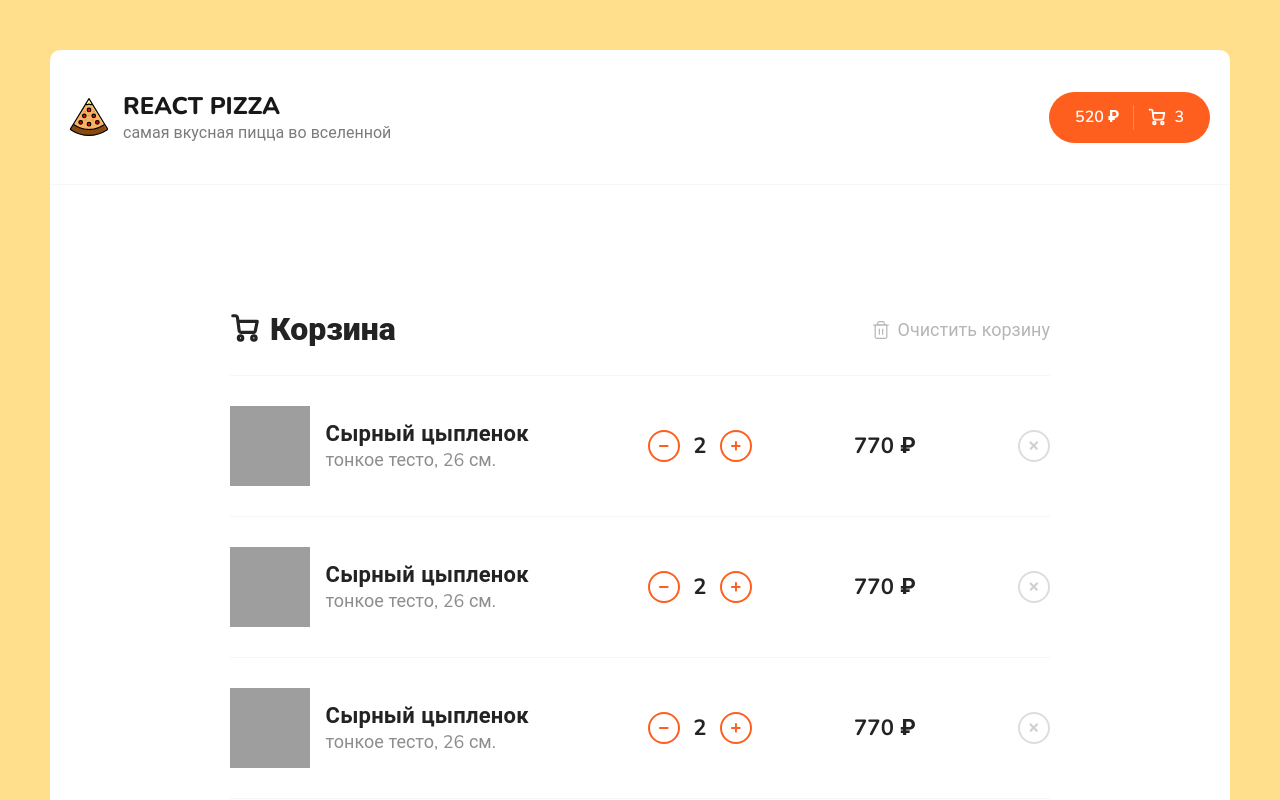
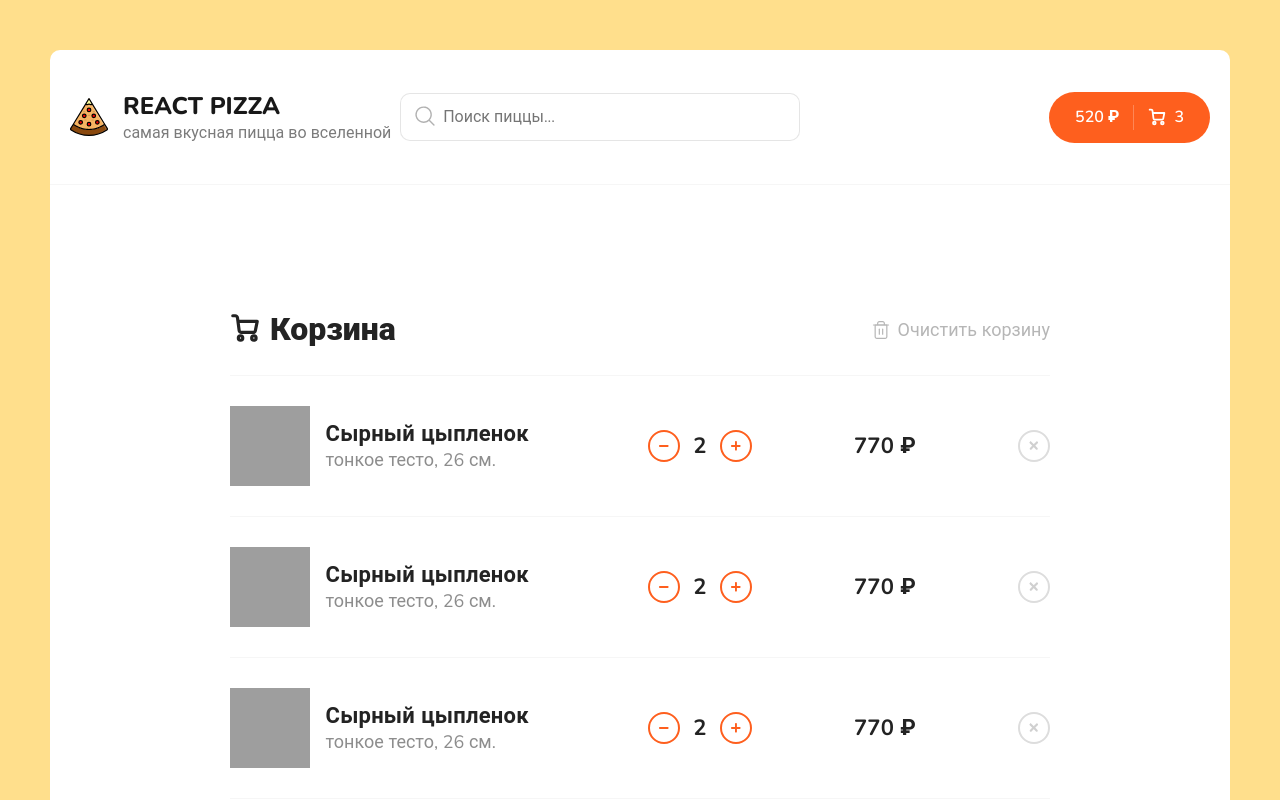
Before and after one commit to Abu-Hasan1988/react-pizza2, a React (Create React App) app: page /cart in a window 1280 px wide. Shown: the top 800 px of the page. Built offline with nearby package versions, Linux system fonts and the light colour scheme; grey boxes are pictures that could not be loaded.

Commit message:
реализоваль поиск через бэк

```diff
--- a/src/App.js
+++ b/src/App.js
@@ -11,15 +11,17 @@ import {Routes, Route } from 'react-router-dom';
 
 function App() {
 
-
+  const [searchValue, setSearchValue] = React.useState('');
+console.log(searchValue, 'input');
 
   return (
     <div className="wrapper">
-    <Header/>
+    <Header searchValue={searchValue} setSearchValue={setSearchValue} />
+
     <div className="content">
 
     <Routes>
-    <Route path="/" element={<Home/>}/>
+    <Route path="/" element={<Home searchValue={searchValue}/>}/>
     <Route path="/cart" element={<Cart/>}/>
     <Route path="*" element={<NotFound/>}/>
     </Routes>
--- a/src/components/Categories.jsx
+++ b/src/components/Categories.jsx
@@ -2,12 +2,8 @@ import React from "react"
 
 
 
-function Categories() {
+function Categories({value, onChangeCategory}) {
 
-const  [activeIndex, setActivIndex]=React.useState(0);
-const onClickCategories=(index)=>{
-  setActivIndex(index);
-}
 const categories=['Все','Мясные-Халал',  ' Гриль', 'Острые', 'Со Вкусом Казы', 'Додстеры'];
 
 
@@ -15,7 +11,7 @@ const categories=['Все','Мясные-Халал',  ' Гриль', 'Остр
   <div className="categories">
   <ul> {
   categories.map((Menu, i)=>(
-  <li  key={i} onClick={()=>onClickCategories(i)} className={activeIndex===i ? 'active' : ''}>{Menu}</li>))
+  <li  key={i} onClick={()=>onChangeCategory(i)} className={value===i ? 'active' : ''}>{Menu}</li>))
 
    }
 
--- a/src/components/Header.jsx
+++ b/src/components/Header.jsx
@@ -1,9 +1,9 @@
 import React from "react";
 import PizzaLogo from '../assets/img/pizza-logo.svg';
 import { Link } from "react-router-dom";
+import { Search } from "./Search";
 
-
-function Header() {
+function Header({searchValue, setSearchValue}) {
   return(
     <div className="header">
       <div className="container">
@@ -16,6 +16,8 @@ function Header() {
           </div>
         </div>
         </Link>
+
+        <Search searchValue={searchValue} setSearchValue={setSearchValue}/>
         <div className="header__cart">
           <Link to="/cart" className="button button--cart">
             <span>520 ₽</span>
--- /dev/null
+++ b/src/components/Search/Search.module.scss
@@ -0,0 +1,43 @@
+.root {
+  position: relative;
+  left:-120px;
+}
+
+
+
+
+.input {
+  border: 1px solid rgba(0, 0, 0, 0.1);
+  padding: 12px 20px;
+  padding-left: 42px;
+  width: 400px;
+  border-radius: 10px;
+  font-size: 16px;
+  &:focus {
+    border: 1px solid   rgba(0, 0, 0, 0.3);
+  }
+
+
+}
+
+.icon {
+width: 22px;
+height: 22px;
+opacity: 0.3;
+position: absolute;
+left: 14px;
+top: 12px;
+}
+
+.clearIcon {
+  width: 18px;
+  height: 18px;
+  opacity: 0.3;
+  position: absolute;
+  right: 15px;
+top: 15px;
+cursor: pointer;
+&:hover {
+  opacity: 0.8;
+}
+}
--- /dev/null
+++ b/src/components/Search/index.jsx
@@ -0,0 +1,20 @@
+import React from 'react';
+
+import styles from './Search.module.scss';
+
+export const Search =({searchValue, setSearchValue})=> {
+  return (
+   <div className={styles.root}>
+
+<svg className={styles.icon} viewBox="0 0 32 32" xmlns="http://www.w3.org/2000/svg"><title/><g id="search"><path d="M29.71,28.29l-6.5-6.5-.07,0a12,12,0,1,0-1.39,1.39s0,.05,0,.07l6.5,6.5a1,1,0,0,0,1.42,0A1,1,0,0,0,29.71,28.29ZM14,24A10,10,0,1,1,24,14,10,10,0,0,1,14,24Z"/></g></svg>
+
+
+    <input
+    value={searchValue}
+     onChange={(event)=>setSearchValue(event.target.value)}
+     className={styles.input}
+      placeholder="Поиск пиццы..." />
+  {searchValue && <svg onClick={()=>setSearchValue('')} className={styles.clearIcon} height="48" viewBox="0 0 48 48" width="48" xmlns="http://www.w3.org/2000/svg"><path d="M38 12.83L35.17 10 24 21.17 12.83 10 10 12.83 21.17 24 10 35.17 12.83 38 24 26.83 35.17 38 38 35.17 26.83 24z"/><path d="M0 0h48v48H0z" fill="none"/></svg>}
+   </div>
+  )
+};
--- a/src/components/Sort.jsx
+++ b/src/components/Sort.jsx
@@ -1,11 +1,19 @@
 import React from "react"
 
-function Sort() {
+function Sort({value2, onChangeSort}) {
   const [open, setOpen]=React.useState(false);
-  const [selected, setSelected]=React.useState(0);
-  const list=['популярности','цене', 'алфавиту']
+
+  const list=[
+    {name:'популярности (DESC)', sortProperty:'rating' },
+    {name:'популярности (ASC)', sortProperty:'-rating' },
+    {name:'цене  (DESC)', sortProperty:'price' },
+    {name:'цене  (ASC)', sortProperty:'-price' },
+    {name: 'алфавиту  (DESC)', sortProperty:'title'},
+    {name: 'алфавиту (ASC)', sortProperty:'-title'}
+  ];
+
   const onClickList = (i)=> {
-    setSelected(i);
+    onChangeSort(i);
     setOpen(false);
   };
   return(<div className="sort">
@@ -23,16 +31,16 @@ function Sort() {
       />
     </svg>
     <b>Сортировка по:</b>
-    <span onClick={()=> setOpen(!open)}>{list[selected]}</span>
+    <span onClick={()=> setOpen(!open)}>{value2.name}</span>
   </div>
 
   { open && <div className="sort__popup">
     <ul>
-    {list.map((popip, i) => (
+    {list.map((obj, i) => (
     <li
      key={i}
-     onClick = {()=>onClickList(i)}
-     className={selected === i ? 'active' : ''}> {popip} </li>
+     onClick = {()=>onClickList(obj)}
+     className={value2.sortProperty=== obj.sortProperty ? 'active' : ''}> {obj.name} </li>
     ))}
 
     </ul>
--- a/src/pages/Home.jsx
+++ b/src/pages/Home.jsx
@@ -6,40 +6,55 @@ import PizzaBlock from '../components/PizzaBlock';
 import Skeleton from '../components/PizzaBlock/Skeleton';
 
 
-const Home=()=> {
+const Home=({searchValue})=> {
 
   const [items, setItems] = React.useState([]);
-  const [isLoading, setIsLoading] = React.useState(true)
+  const [isLoading, setIsLoading] = React.useState(true);
+  const  [categoryId, setCategoryId]=React.useState(0);
+  const  [sortType, setSortType]=React.useState({
+    name:'популярности',
+    sortProperty:'rating',
+  });
 
- React.useEffect(()=>{
-   fetch  ('https://ff833aea4d6cb5ec.mokky.ru/items')
+  React.useEffect(()=>{
+    setIsLoading(true);
+
+    const sortBy=sortType.sortProperty.replace('-', '');
+    const order=sortType.sortProperty.includes('-') ? 'asc' : 'desc';
+    const category=categoryId > 0 ? `category=${categoryId}`: ''
+    const search = searchValue ? `&search=${searchValue}` : '';
+
+   fetch  (`https://645e5a5412e0a87ac0ee299a.mockapi.io/items?${category}&sortBy=${sortBy}&order=${order}${search}`,)
    .then(response=>response.json())
    .then(json=>{setItems(json);
      setIsLoading(false);
  });
  window.scrollTo(0,0);
-}, []);
+}, [categoryId, sortType, searchValue]);
+
+const pizzas = items.map((obj)=>(
+  <PizzaBlock
+  key={obj.imageUrl}
+  title={obj.title}
+  price={obj.price}
+  image={obj.imageUrl}
+  size={obj.sizes}
+  xxx={obj.types}
+  />
+  ));
+
+  const skeletonos =  [...new Array(7)].map((_, index)=> <Skeleton key={index} />);
 
   return(
    <div className="container">
     <div className="content__top">
-   <Categories/>
-     <Sort/>
+   <Categories value={categoryId}  onChangeCategory={(i)=>setCategoryId(i)}/>
+   <Sort  value2={sortType}  onChangeSort={(i)=>setSortType(i) } />
    </div>
+
    <h2 className="content__title">Все пиццы</h2>
    <div className="content__items">
- {isLoading ? [...new Array(7)].map((_, index)=> <Skeleton key={index} />) :
-   items.map((obj)=>(
-   <PizzaBlock
-   key={obj.imageUrl}
-   title={obj.title}
-   price={obj.price}
-   image={obj.imageUrl}
-   size={obj.sizes}
-   xxx={obj.types}
-   />
-   ))
- };
+ {isLoading ? skeletonos  : pizzas };
 
 </div>
 </div>
--- a/src/scss/components/_sort.scss
+++ b/src/scss/components/_sort.scss
@@ -30,7 +30,7 @@
     border-radius: 10px;
     overflow: hidden;
     padding: 10px 0;
-    width: 160px;
+
 
     ul {
       overflow: hidden;
```
